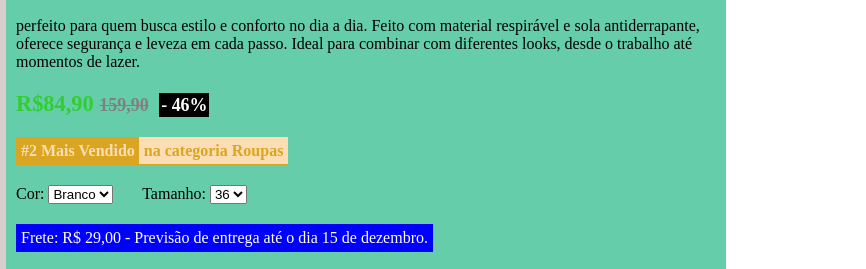
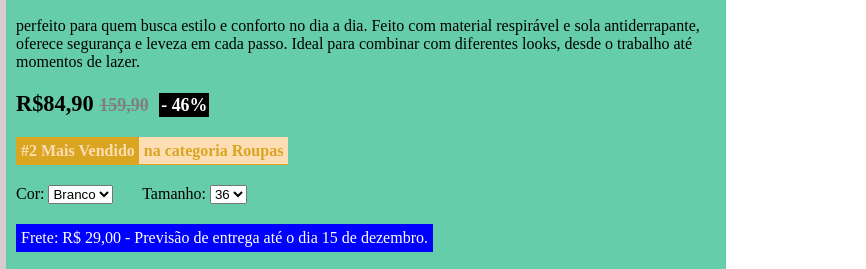
Before and after one commit to skonn3r/projeto---e-commerce, a plain HTML site: page src/pages/detalhes.html in a window 1280 px wide. Shown: the part 129-398 px from the top of the page, 414-1280 px from the left. Drawn offline with Linux system fonts and the light colour scheme; a web font is replaced by a local one.

Commit message:
style: Ajustando css dos preços para melhor visualização
mudando a cor do preço de verde pra preto pra enxergar melhor

```diff
--- a/src/assets/css/detalhes.css
+++ b/src/assets/css/detalhes.css
@@ -125,7 +125,7 @@ main {
 }
 
 .produto-caracteristicas > h3 {
-    color: limegreen;
+    color: black;
     font-size: 1.4em;
 }
 
```
